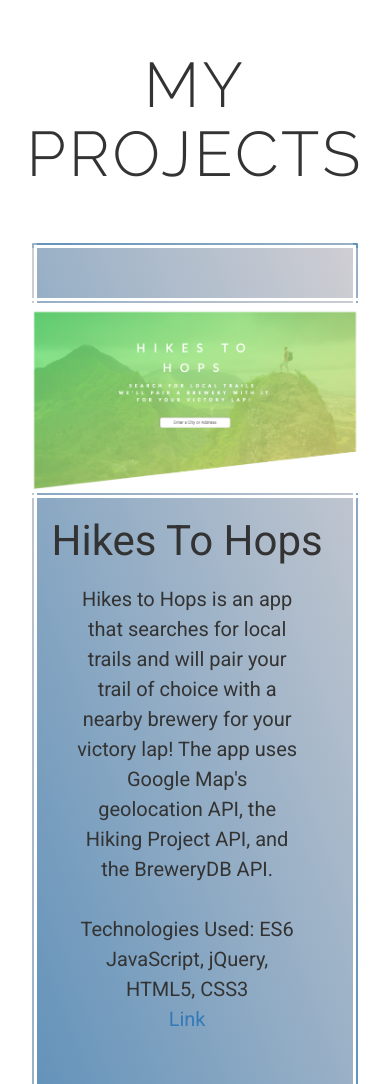
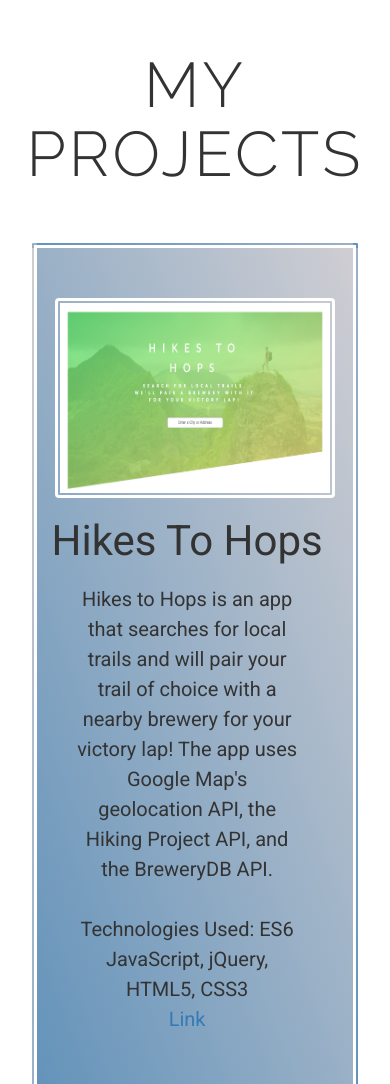
Before and after one commit to jeffconnelly/jeff-connelly-portfolio, a plain HTML site: page index.html in a window 390 px wide. Shown: the part 2121-3205 px from the top of the page. Drawn offline with nearby package versions, Linux system fonts and the light colour scheme.

Commit message:
Fixing image size for mobile

```diff
--- a/style.css
+++ b/style.css
@@ -278,7 +278,6 @@ p {
     max-width: 90%;
   }
 
-
   #headercontent {
     font-size: .8em;
   }
@@ -293,6 +292,11 @@ p {
   #headercontent {
     font-size: .6em;
   }
+
+  .project-img {
+    width: 280px;
+    height: 200px;
+  }
 }
 
 
```
